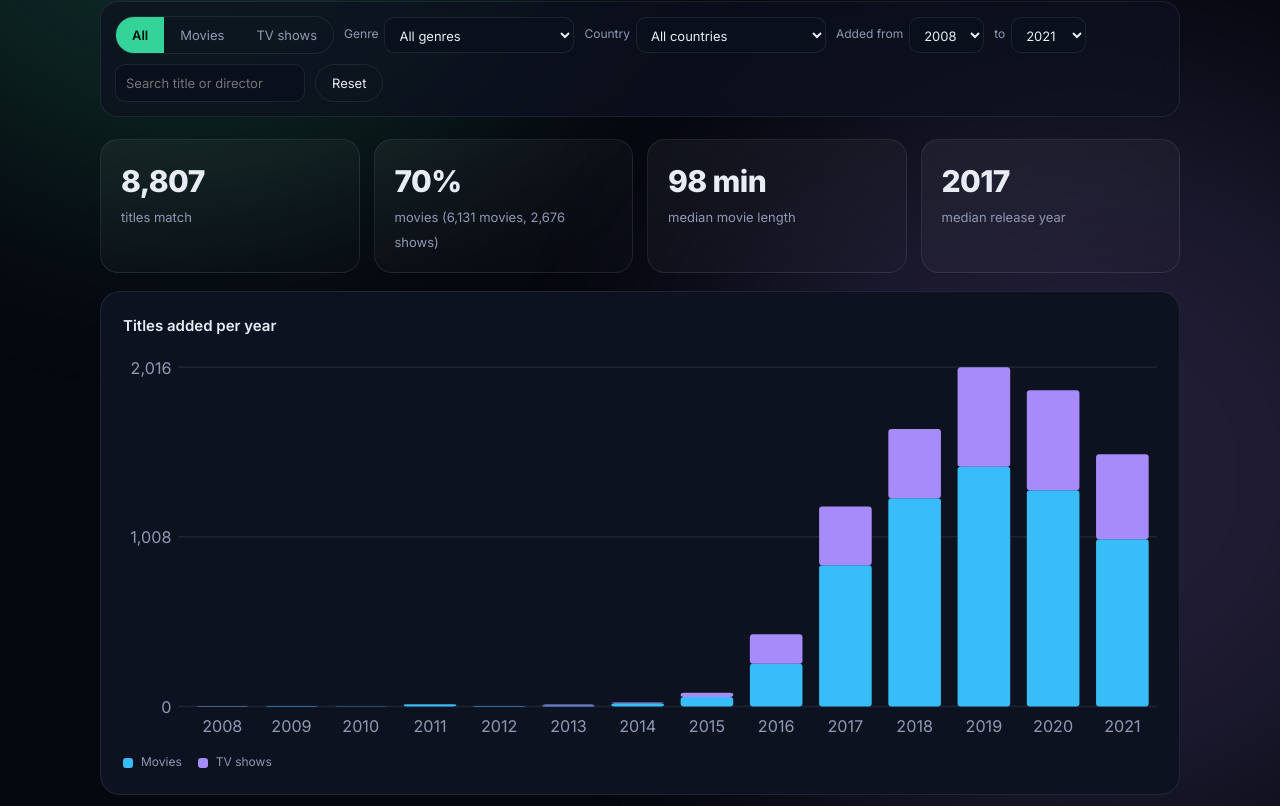
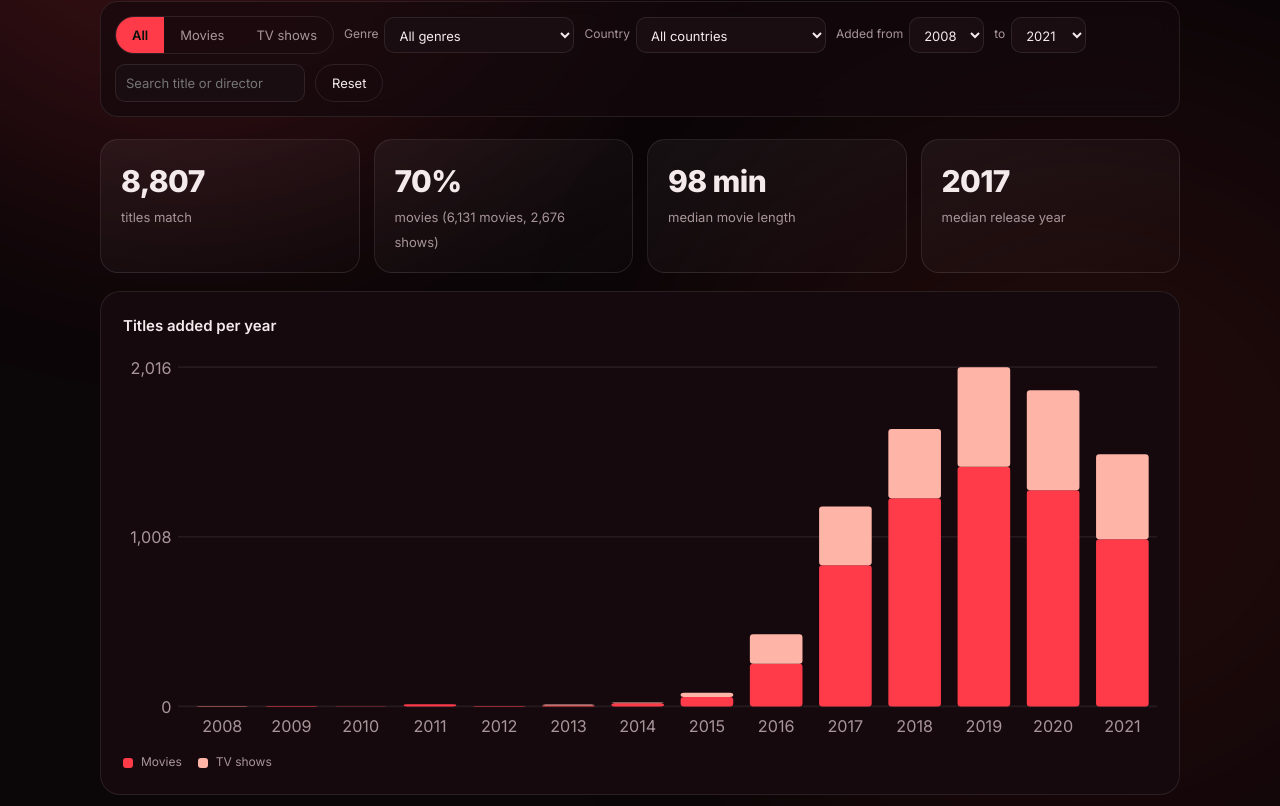
Before and after one commit to Hassan3443/netflix-data-analysis, a plain HTML site: page docs/index.html in a window 1280 px wide. Shown: the part 261-1067 px from the top of the page. Drawn offline with Linux system fonts and the light colour scheme.

Commit message:
Explorer: own red palette

```diff
--- a/docs/app.js
+++ b/docs/app.js
@@ -39,11 +39,11 @@
     const max = Math.max(1, ...labels.map((_, i) => series.reduce((s, a) => s + a[i], 0)));
     const bw = (w - 40) / labels.length, tip = $('#tip');
     let out = `<svg viewBox="0 0 ${w} ${h + 24}" role="img">`;
-    [0, .5, 1].forEach(f => { const y = 10 + (h - 10) * (1 - f); out += `<line x1="34" x2="${w}" y1="${y}" y2="${y}" stroke="rgba(255,255,255,.07)"/><text x="30" y="${y + 4}" text-anchor="end" fill="#8f99b3" font-size="10">${fmt(Math.round(max * f))}</text>`; });
+    [0, .5, 1].forEach(f => { const y = 10 + (h - 10) * (1 - f); out += `<line x1="34" x2="${w}" y1="${y}" y2="${y}" stroke="rgba(255,255,255,.07)"/><text x="30" y="${y + 4}" text-anchor="end" fill="#a8959a" font-size="10">${fmt(Math.round(max * f))}</text>`; });
     labels.forEach((l, i) => {
       let y = h; const x = 40 + i * bw;
       series.forEach((a, si) => { const bh = (h - 10) * a[i] / max; y -= bh; out += `<rect class="bar" x="${x + bw * .12}" y="${y}" width="${bw * .76}" height="${bh}" rx="2" fill="${colors[si]}" data-t="${l}: ${fmt(a[i])}"/>`; });
-      if (labels.length <= 14 || i % 2 === 0) out += `<text x="${x + bw / 2}" y="${h + 16}" text-anchor="middle" fill="#8f99b3" font-size="10">${l}</text>`;
+      if (labels.length <= 14 || i % 2 === 0) out += `<text x="${x + bw / 2}" y="${h + 16}" text-anchor="middle" fill="#a8959a" font-size="10">${l}</text>`;
     });
     el.innerHTML = out + '</svg>';
     el.querySelectorAll('rect').forEach(r => { r.onmousemove = e => { tip.style.display = 'block'; tip.textContent = r.dataset.t; tip.style.left = e.clientX + 12 + 'px'; tip.style.top = e.clientY + 12 + 'px'; }; r.onmouseleave = () => tip.style.display = 'none'; });
@@ -62,7 +62,7 @@
 
     const yl = years.filter(y => y >= state.from && y <= state.to);
     const per = t => yl.map(y => d.filter(r => r[ADDED] === y && r[TYPE] === t).length);
-    columns($('#c-year'), yl.map(String), [per(0), per(1)], ['#38bdf8', '#a78bfa']);
+    columns($('#c-year'), yl.map(String), [per(0), per(1)], ['#ff3b4a', '#ffb4a8']);
     hbars($('#c-genre'), [...count(d.flatMap(r => r[GENRES]))].sort((a, b) => b[1] - a[1]).slice(0, 10), 'genre');
     hbars($('#c-country'), [...count(d.flatMap(r => r[COUNTRIES]))].sort((a, b) => b[1] - a[1]).slice(0, 10), 'country');
     hbars($('#c-rating'), [...count(d.map(r => r[RATING]).filter(Boolean))].sort((a, b) => b[1] - a[1]).slice(0, 8), null);
@@ -71,12 +71,12 @@
       $('#t-dur').textContent = 'TV show seasons';
       const s = [...count(shows.map(r => r[DUR]).filter(v => v !== null))].sort((a, b) => a[0] - b[0]);
       const labels = s.map(x => String(x[0]));
-      columns($('#c-dur'), labels, [s.map(x => x[1])], ['#a78bfa'], 480, 180);
+      columns($('#c-dur'), labels, [s.map(x => x[1])], ['#ffb4a8'], 480, 180);
     } else {
       $('#t-dur').textContent = 'Movie length (minutes)';
       const bins = [...Array(12).keys()].map(i => 30 + i * 15);
       const cnt = bins.map((b, i) => mins.filter(m => (i === 0 ? m < b + 15 : m >= b && m < b + 15) || (i === bins.length - 1 && m >= b + 15)).length);
-      columns($('#c-dur'), bins.map((b, i) => i === bins.length - 1 ? b + '+' : String(b)), [cnt], ['#34d399'], 480, 180);
+      columns($('#c-dur'), bins.map((b, i) => i === bins.length - 1 ? b + '+' : String(b)), [cnt], ['#ff3b4a'], 480, 180);
     }
 
     const sorted = [...d].sort((a, b) => b[REL] - a[REL] || a[T].localeCompare(b[T]));
--- a/docs/style.css
+++ b/docs/style.css
@@ -1,17 +1,17 @@
-:root{--bg:#06080f;--card:#0d1220;--line:rgba(255,255,255,.08);--txt:#e8ecf5;--mut:#8f99b3;--a:#34d399;--b:#38bdf8;--c:#a78bfa}
+:root{--bg:#0b0608;--card:#15090d;--line:rgba(255,255,255,.09);--txt:#f4eaec;--mut:#a8959a;--a:#ff3b4a;--b:#ff7a6b;--c:#ffb4a8}
 *{box-sizing:border-box;margin:0;padding:0}
 body{background:var(--bg);color:var(--txt);font-family:Inter,system-ui,sans-serif;line-height:1.55;overflow-x:hidden}
 .aurora{position:fixed;z-index:0;width:60vw;height:60vw;border-radius:50%;filter:blur(120px);opacity:.16;pointer-events:none}
-.a1{background:var(--a);top:-25vw;left:-15vw}.a2{background:var(--c);bottom:-25vw;right:-15vw}
+.a1{background:var(--a);top:-25vw;left:-15vw}.a2{background:#7f1d1d;bottom:-25vw;right:-15vw}
 .wrap{position:relative;z-index:1;max-width:1120px;margin:0 auto;padding:36px 20px 60px}
 .back{color:var(--mut);text-decoration:none;font-size:14px}.back:hover{color:#fff}
 .eyebrow{font-family:'JetBrains Mono',monospace;color:var(--a);font-size:13px;margin:22px 0 6px}
 h1{font-size:clamp(34px,6vw,60px);letter-spacing:-.03em;line-height:1.05;font-weight:800}
 .grad{background:linear-gradient(100deg,var(--a),var(--b) 50%,var(--c));-webkit-background-clip:text;background-clip:text;color:transparent}
 .lead{color:var(--mut);max-width:680px;margin:14px 0 26px}
-.filters{display:flex;flex-wrap:wrap;gap:10px;align-items:center;margin-bottom:22px;padding:14px;border:1px solid var(--line);border-radius:18px;background:rgba(13,18,32,.7);backdrop-filter:blur(10px)}
+.filters{display:flex;flex-wrap:wrap;gap:10px;align-items:center;margin-bottom:22px;padding:14px;border:1px solid var(--line);border-radius:18px;background:rgba(21,9,13,.7);backdrop-filter:blur(10px)}
 .filters label{font-size:12px;color:var(--mut);display:flex;gap:6px;align-items:center}
-select,input[type=search]{background:#0a0f1c;color:var(--txt);border:1px solid var(--line);border-radius:10px;padding:8px 10px;font:inherit;font-size:13px;max-width:190px}
+select,input[type=search]{background:#1a0d12;color:var(--txt);border:1px solid var(--line);border-radius:10px;padding:8px 10px;font:inherit;font-size:13px;max-width:190px}
 input[type=search]{min-width:190px}
 select:focus,input:focus{outline:2px solid rgba(52,211,153,.45)}
 .seg{display:flex;border:1px solid var(--line);border-radius:999px;overflow:hidden}
@@ -34,7 +34,7 @@ svg{display:block;width:100%;height:auto}
 .hb:hover span{color:#fff}.hb.sel span{color:var(--a)}
 .hb b{font-family:'JetBrains Mono',monospace;font-size:12px;text-align:right;font-weight:500}
 .legend{font-size:12px;color:var(--mut);margin-top:8px;display:flex;gap:8px;align-items:center}
-.legend i{width:10px;height:10px;border-radius:3px;display:inline-block;margin-left:8px}.legend .m{background:var(--b);margin-left:0}.legend .t{background:var(--c)}
+.legend i{width:10px;height:10px;border-radius:3px;display:inline-block;margin-left:8px}.legend .m{background:#ff3b4a;margin-left:0}.legend .t{background:#ffb4a8}
 .tbl{margin-top:0}.scroll{overflow-x:auto;max-height:520px;overflow-y:auto}
 table{width:100%;border-collapse:collapse;font-size:13px}
 th{position:sticky;top:0;background:var(--card);text-align:left;color:var(--mut);font-weight:500;font-size:12px;padding:8px 10px;border-bottom:1px solid var(--line)}
@@ -42,7 +42,7 @@ td{padding:8px 10px;border-bottom:1px solid var(--line);color:#c8d0e6;vertical-a
 td:first-child{color:#fff;font-weight:500}
 #more{margin-top:14px}
 .bar{transition:height .5s,y .5s}
-.tip{position:fixed;pointer-events:none;background:#0a0f1c;border:1px solid var(--line);padding:6px 10px;border-radius:8px;font-size:12px;z-index:9;display:none}
+.tip{position:fixed;pointer-events:none;background:#1a0d12;border:1px solid var(--line);padding:6px 10px;border-radius:8px;font-size:12px;z-index:9;display:none}
 footer{margin-top:26px;color:var(--mut);font-size:13px}footer a{color:var(--a)}code{font-family:'JetBrains Mono',monospace;font-size:12px}
 @media(max-width:800px){.kpis{grid-template-columns:repeat(2,1fr)}.grid{grid-template-columns:1fr}.card.wide{grid-column:auto}.hb{grid-template-columns:110px 1fr 42px}select,input[type=search]{max-width:none;flex:1 1 140px}}
 @media(prefers-reduced-motion:reduce){*{transition:none!important}}
```
